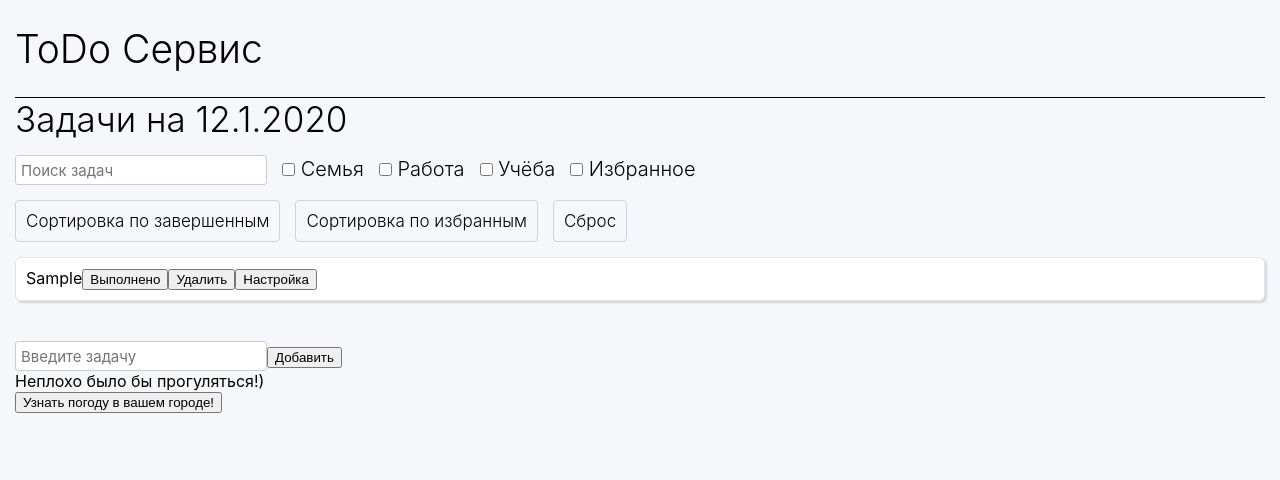
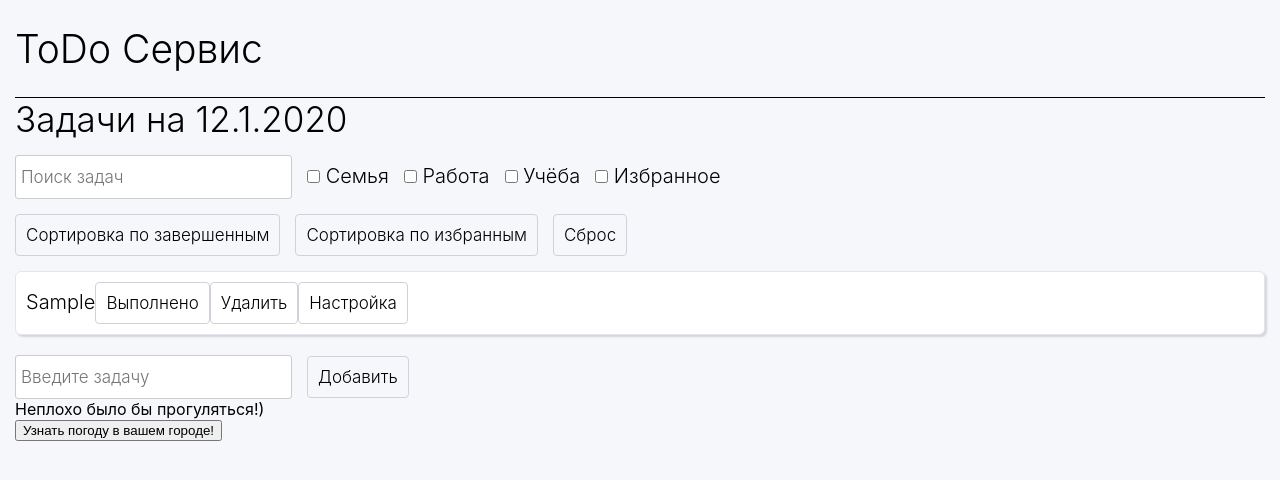
Before and after one commit to dimonhawk123/interview_project_3_React, a React (Create React App) app: page / in a window 1280 px wide. Both pictures are taken after typing "Sample" into the empty fields and a click on the button "Добавить". Shown: the top 480 px of the page. Built offline with nearby package versions, Linux system fonts and the light colour scheme.

Commit message:
test styles

```diff
--- a/src/components/main/add-field/addElem.js
+++ b/src/components/main/add-field/addElem.js
@@ -37,7 +37,10 @@ class Additional extends React.Component {
                     type="text"
                     name="addField"
                     placeholder="Введите задачу" />
-                <button>Добавить</button>
+                <button
+                    className="button button_add" >
+                    Добавить
+                </button>
             </form>
         );
     }
--- a/src/components/main/elem-list/elem/elem.js
+++ b/src/components/main/elem-list/elem/elem.js
@@ -92,12 +92,18 @@ class Elem extends React.Component {
         return(
             <div
                 className="elem"
-                style={{position: 'relative', marginBottom:'40px'}}>
+                style={{position: 'relative', marginBottom:'20px'}}>
                 <div>
                     <span >{text}</span>
-                    <button onClick={this.handleTaskDone}>{textBtn}</button>
-                    <button onClick={this.handleTaskDelete}>Удалить</button>
-                    <button onClick={this.blockAppear}>Настройка</button>
+                    <button
+                        className="button"
+                        onClick={this.handleTaskDone}>{textBtn}</button>
+                    <button
+                        className="button"
+                        onClick={this.handleTaskDelete}>Удалить</button>
+                    <button
+                        className="button"
+                        onClick={this.blockAppear}>Настройка</button>
                     <br />
                     {this.props.task.note.length > 0 &&
                         <span onClick={this.noteAppear}>
--- a/src/components/main/main.scss
+++ b/src/components/main/main.scss
@@ -19,9 +19,13 @@
     font-family: -apple-system, BlinkMacSystemFont, 'Segoe UI', 'Roboto', 'Oxygen', 'Ubuntu', 'Cantarell', 'Fira Sans', 'Droid Sans', 'Helvetica Neue', sans-serif;
     border: 1px solid #CCCCCC;
     border-radius: 3px;
-    height: 30px;
-    font-size: 15px;
+    // height: 30px;
+    // font-size: 15px;
     padding: 5px;
+
+    height: 44px;
+    font-size: 17px;
+    font-weight: 300;
 }
 
 .inputCheckBox {
@@ -39,6 +43,12 @@
     font-weight: 300;
     font-size: 17px;
     // color: white;
+
+    &_add {
+        // font-size: 15px;
+        // padding: 4px 10px;
+        margin-left: 15px;
+    }
 }
 
 .elem {
@@ -47,4 +57,6 @@
     border-radius: 6px;
     padding: 10px;
     box-shadow: 2px 2px 2px 0px #d2d6da;
+    font-size: 20px;
+    font-weight: 300;
 }
--- a/src/components/main/toggle-bar/toggle.scss
+++ b/src/components/main/toggle-bar/toggle.scss
@@ -2,5 +2,7 @@
 
     &__position {
         margin-right: 15px;
+        //test style
+        // box-shadow: 0 1px 1px 0 #cccccc;
     }
 }
```
